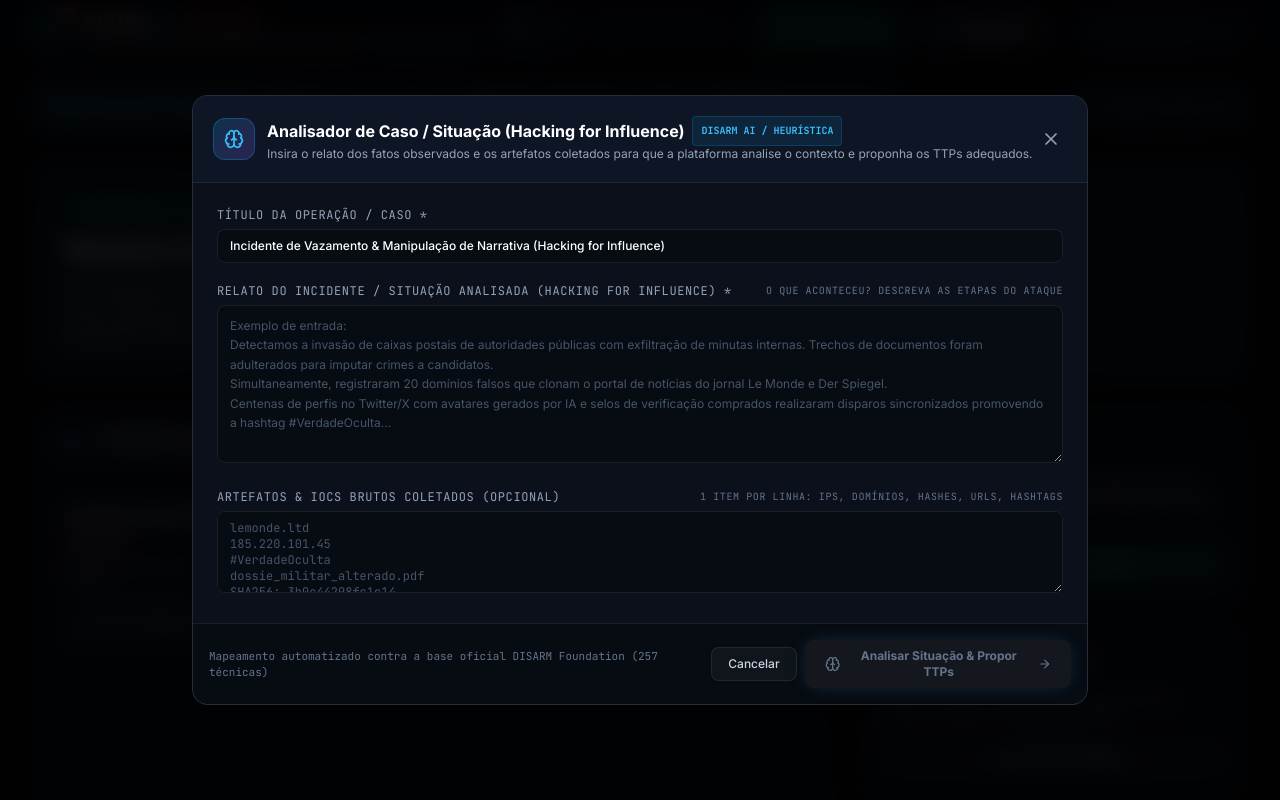
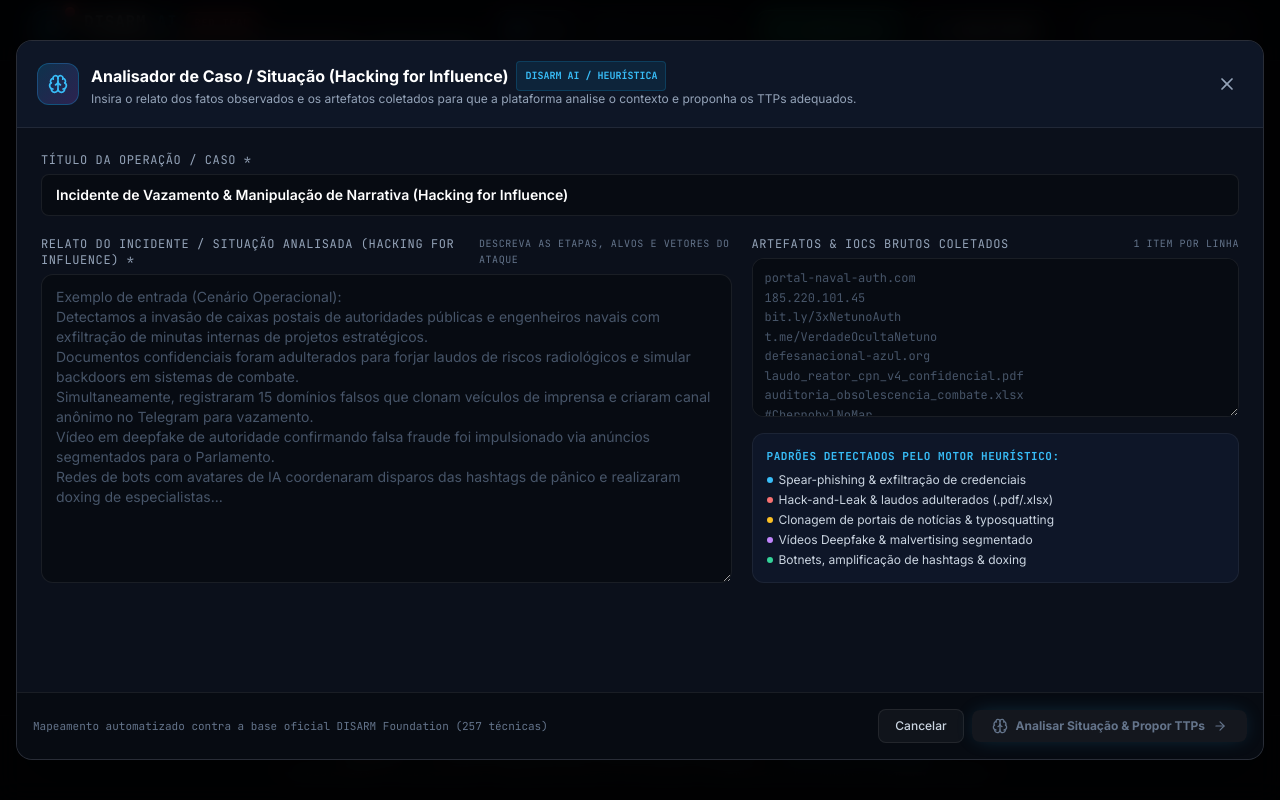
Before and after one commit to cybersailor-war/disarm-threat-dashboard, a React (Vite) app: page / in a window 1280 px wide. Both pictures are taken after a click on the button "Analisar Caso". Shown: the top 800 px of the page. Built offline with nearby package versions, Linux system fonts and the light colour scheme.

Commit message:
refactor: simplificar estado limpo, remover persistencia ativa e expandir janela do analisador HFI

```diff
--- a/src/App.tsx
+++ b/src/App.tsx
@@ -433,8 +433,6 @@ export const App: React.FC = () => {
           <EmptyOperationState
             allCampaigns={allCampaigns}
             onSelectCampaign={handleCampaignChange}
-            onOpenAnalyzer={() => setAnalyzerModalOpen(true)}
-            onCreateNewCampaign={handleCreateNewCampaign}
             onOpenUpload={() => setUploadModalOpen(true)}
             onExploreFramework={() => setActiveTab('navigator')}
           />
--- a/src/components/EmptyOperationState.tsx
+++ b/src/components/EmptyOperationState.tsx
@@ -1,24 +1,19 @@
 import React from 'react';
 import {
   FolderOpen,
-  Brain,
-  Plus,
   Upload,
   BookOpen,
   ArrowRight,
   ShieldAlert,
   Clock,
   Layers,
-  CheckCircle2,
-  AlertTriangle,
+  ChevronRight,
 } from 'lucide-react';
 import { DisarmCampaign } from '../types/disarm';
 
 interface EmptyOperationStateProps {
   allCampaigns: DisarmCampaign[];
   onSelectCampaign: (campaign: DisarmCampaign) => void;
-  onOpenAnalyzer: () => void;
-  onCreateNewCampaign: () => void;
   onOpenUpload: () => void;
   onExploreFramework: () => void;
 }
@@ -26,13 +21,11 @@ interface EmptyOperationStateProps {
 export const EmptyOperationState: React.FC<EmptyOperationStateProps> = ({
   allCampaigns,
   onSelectCampaign,
-  onOpenAnalyzer,
-  onCreateNewCampaign,
   onOpenUpload,
   onExploreFramework,
 }) => {
   return (
-    <div className="space-y-6 animate-in fade-in duration-200">
+    <div className="space-y-6 animate-in fade-in duration-200 max-w-6xl mx-auto">
       {/* Hero Welcome Banner */}
       <div className="relative overflow-hidden rounded-2xl bg-gradient-to-r from-[#0d1322] via-[#0b101c] to-[#0d1322] border border-white/[0.08] p-6 lg:p-8 shadow-2xl">
         <div className="absolute top-0 right-0 w-96 h-96 bg-sky-500/5 rounded-full blur-3xl pointer-events-none -mr-20 -mt-20"></div>
@@ -49,53 +42,67 @@ export const EmptyOperationState: React.FC<EmptyOperationStateProps> = ({
           </h2>
 
           <p className="text-sm text-slate-300 font-sans leading-relaxed">
-            A ferramenta foi iniciada em estado limpo. Você pode selecionar uma investigação armazenada em{' '}
-            <strong className="text-sky-300 font-medium">Operações Salvas</strong>, iniciar uma nova análise heurística de{' '}
-            <strong className="text-emerald-300 font-medium">Hacking for Influence</strong> a partir de um relato de incidente, ou criar uma operação em branco.
+            A ferramenta foi iniciada em estado limpo. Selecione uma investigação abaixo em{' '}
+            <strong className="text-sky-300 font-medium">Operações Salvas</strong> ou inicie uma nova análise de incidente através do botão{' '}
+            <strong className="text-emerald-300 font-medium">Analisar Caso</strong> no menu superior.
           </p>
         </div>
       </div>
 
-      {/* Grid of Options */}
-      <div className="grid grid-cols-1 lg:grid-cols-3 gap-6">
-        {/* Column 1 & 2: Saved Operations List */}
-        <div className="lg:col-span-2 space-y-4 rounded-2xl bg-[#0b101c] border border-white/[0.08] p-5 shadow-tactical">
-          <div className="flex items-center justify-between border-b border-white/[0.06] pb-3">
-            <div className="flex items-center gap-2.5">
-              <div className="p-2 rounded-xl bg-sky-500/10 border border-sky-500/20 text-sky-400">
+      {/* Main Section: Operações Salvas (Full Width) */}
+      <div className="space-y-4 rounded-2xl bg-[#0b101c] border border-white/[0.08] p-6 shadow-tactical">
+        <div className="flex flex-col sm:flex-row sm:items-center justify-between gap-3 border-b border-white/[0.06] pb-4">
+          <div className="flex items-center gap-3">
+            <div className="p-2.5 rounded-xl bg-sky-500/10 border border-sky-500/20 text-sky-400">
               <FolderOpen className="w-5 h-5" />
             </div>
             <div>
-                <h3 className="text-sm font-semibold text-white">Operações Salvas</h3>
+              <h3 className="text-base font-bold text-white">Operações Salvas</h3>
               <p className="text-xs text-slate-400 font-mono">
                 {allCampaigns.length} {allCampaigns.length === 1 ? 'caso disponível' : 'casos disponíveis na estação'}
               </p>
             </div>
           </div>
 
-            <span className="text-[11px] font-mono text-emerald-400 px-2 py-0.5 rounded bg-emerald-500/10 border border-emerald-500/20">
-              Persistência Local Ativa
-            </span>
+          {/* Secondary Quick Actions */}
+          <div className="flex items-center gap-2">
+            <button
+              onClick={onOpenUpload}
+              className="flex items-center gap-1.5 py-1.5 px-3 rounded-lg text-xs font-mono text-slate-300 hover:text-white bg-white/[0.04] hover:bg-white/[0.08] border border-white/[0.08] transition-all cursor-pointer"
+              title="Importar camada DISARM Navigator em JSON"
+            >
+              <Upload className="w-3.5 h-3.5 text-sky-400" />
+              <span>Upload JSON</span>
+            </button>
+            <button
+              onClick={onExploreFramework}
+              className="flex items-center gap-1.5 py-1.5 px-3 rounded-lg text-xs font-mono text-slate-300 hover:text-white bg-white/[0.04] hover:bg-white/[0.08] border border-white/[0.08] transition-all cursor-pointer"
+              title="Consultar catálogo de 16 Táticas e 391 Técnicas"
+            >
+              <BookOpen className="w-3.5 h-3.5 text-emerald-400" />
+              <span>DISARM Red Framework</span>
+            </button>
+          </div>
         </div>
 
         {allCampaigns.length === 0 ? (
-            <div className="py-8 text-center text-slate-500 text-xs font-mono">
+          <div className="py-12 text-center text-slate-500 text-xs font-mono">
             Nenhuma operação salva encontrada no armazenamento local.
           </div>
         ) : (
-            <div className="space-y-2.5 max-h-[380px] overflow-y-auto pr-1">
+          <div className="space-y-3">
             {allCampaigns.map((camp) => (
               <div
                 key={camp.id}
-                  className="flex flex-col sm:flex-row sm:items-center justify-between gap-3 p-3.5 rounded-xl bg-[#0e1424] hover:bg-[#131b30] border border-white/[0.06] hover:border-sky-500/40 transition-all group"
+                className="flex flex-col md:flex-row md:items-center justify-between gap-4 p-4 rounded-xl bg-[#0e1424] hover:bg-[#131b30] border border-white/[0.06] hover:border-sky-500/40 transition-all group shadow-sm"
               >
-                  <div className="space-y-1 min-w-0 flex-1">
-                    <div className="flex items-center gap-2 flex-wrap">
-                      <span className="text-xs sm:text-sm font-bold text-slate-100 group-hover:text-sky-300 transition-colors truncate">
+                <div className="space-y-1.5 min-w-0 flex-1">
+                  <div className="flex items-center gap-2.5 flex-wrap">
+                    <span className="text-sm sm:text-base font-bold text-slate-100 group-hover:text-sky-300 transition-colors truncate">
                       {camp.name}
                     </span>
                     <span
-                        className={`text-[9px] font-mono px-2 py-0.5 rounded border font-bold uppercase flex-shrink-0 ${
+                      className={`text-[10px] font-mono px-2 py-0.5 rounded border font-bold uppercase flex-shrink-0 ${
                         camp.overallSeverity === 'critical'
                           ? 'text-red-400 bg-red-500/10 border-red-500/30'
                           : 'text-amber-400 bg-amber-500/10 border-amber-500/30'
@@ -106,7 +113,7 @@ export const EmptyOperationState: React.FC<EmptyOperationStateProps> = ({
                   </div>
 
                   <div className="flex items-center gap-3 text-xs text-slate-400 font-mono flex-wrap">
-                      <span>{camp.threatActor || 'Ator não atribuído'}</span>
+                    <span className="text-slate-300">{camp.threatActor || 'Ator não atribuído'}</span>
                     <span className="text-slate-600">•</span>
                     <span className="text-sky-400 font-semibold">{camp.techniques.length} TTPs mapeadas</span>
                     <span className="text-slate-600">•</span>
@@ -114,7 +121,7 @@ export const EmptyOperationState: React.FC<EmptyOperationStateProps> = ({
                   </div>
 
                   {camp.description && (
-                      <p className="text-xs text-slate-400 line-clamp-1 font-sans">
+                    <p className="text-xs text-slate-400 line-clamp-2 font-sans leading-relaxed">
                       {camp.description}
                     </p>
                   )}
@@ -122,80 +129,16 @@ export const EmptyOperationState: React.FC<EmptyOperationStateProps> = ({
 
                 <button
                   onClick={() => onSelectCampaign(camp)}
-                    className="flex items-center justify-center gap-2 px-3.5 py-2 rounded-xl text-xs font-semibold font-mono text-sky-300 hover:text-white bg-sky-500/10 hover:bg-sky-500/20 border border-sky-500/30 hover:border-sky-500/50 transition-all cursor-pointer whitespace-nowrap flex-shrink-0 shadow-sm"
+                  className="flex items-center justify-center gap-2 px-4 py-2.5 rounded-xl text-xs font-semibold font-mono text-sky-300 hover:text-white bg-sky-500/10 hover:bg-sky-500/20 border border-sky-500/30 hover:border-sky-500/50 transition-all cursor-pointer whitespace-nowrap flex-shrink-0 shadow-sm"
                 >
                   <span>Carregar Operação</span>
-                    <ArrowRight className="w-3.5 h-3.5 group-hover:translate-x-0.5 transition-transform" />
+                  <ArrowRight className="w-4 h-4 group-hover:translate-x-0.5 transition-transform" />
                 </button>
               </div>
             ))}
           </div>
         )}
       </div>
-
-        {/* Column 3: Quick Creation & Analysis Options */}
-        <div className="space-y-4">
-          {/* Option A: Analisar Caso (HFI) */}
-          <div className="rounded-2xl bg-gradient-to-br from-emerald-950/20 via-[#0b101c] to-[#0b101c] border border-emerald-500/30 p-5 space-y-3 shadow-tactical">
-            <div className="flex items-center gap-2.5">
-              <div className="p-2 rounded-xl bg-emerald-500/15 border border-emerald-500/30 text-emerald-400">
-                <Brain className="w-5 h-5" />
-              </div>
-              <h3 className="text-sm font-semibold text-white">Analisar Novo Caso</h3>
-            </div>
-            <p className="text-xs text-slate-300 font-sans leading-relaxed">
-              Cole a narrativa do incidente e a lista de IOCs brutos (IPs, domínios, hashes) para inferência automática contra a base DISARM.
-            </p>
-            <button
-              onClick={onOpenAnalyzer}
-              className="w-full flex items-center justify-center gap-2 py-2.5 px-4 rounded-xl text-xs font-semibold text-emerald-300 hover:text-white bg-emerald-500/20 hover:bg-emerald-500/30 border border-emerald-500/40 hover:border-emerald-400 transition-all cursor-pointer shadow-sm"
-            >
-              <Brain className="w-4 h-4" />
-              <span>Abrir Analisador de Caso</span>
-            </button>
-          </div>
-
-          {/* Option B: Nova Operação em Branco */}
-          <div className="rounded-2xl bg-[#0b101c] border border-white/[0.08] p-5 space-y-3 shadow-tactical">
-            <div className="flex items-center gap-2.5">
-              <div className="p-2 rounded-xl bg-white/[0.04] border border-white/[0.08] text-slate-300">
-                <Plus className="w-5 h-5 text-sky-400" />
-              </div>
-              <h3 className="text-sm font-semibold text-white">Nova Investigação Vazia</h3>
-            </div>
-            <p className="text-xs text-slate-400 font-sans leading-relaxed">
-              Inicie um caso em branco para montagem manual de técnicas na matriz ou importação de TTPs.
-            </p>
-            <button
-              onClick={onCreateNewCampaign}
-              className="w-full flex items-center justify-center gap-2 py-2 px-4 rounded-xl text-xs font-semibold text-slate-200 hover:text-white bg-white/[0.04] hover:bg-white/[0.08] border border-white/[0.1] hover:border-white/[0.2] transition-all cursor-pointer"
-            >
-              <Plus className="w-3.5 h-3.5" />
-              <span>Criar Caso em Branco</span>
-            </button>
-          </div>
-
-          {/* Quick Links: Upload JSON & Framework */}
-          <div className="flex items-center gap-2 pt-1">
-            <button
-              onClick={onOpenUpload}
-              className="flex-1 flex items-center justify-center gap-1.5 py-2 px-3 rounded-xl text-xs font-medium text-slate-300 hover:text-white bg-white/[0.03] hover:bg-white/[0.06] border border-white/[0.08] transition-all cursor-pointer"
-              title="Importar camada DISARM Navigator em JSON"
-            >
-              <Upload className="w-3.5 h-3.5 text-sky-400" />
-              <span>Upload JSON</span>
-            </button>
-            <button
-              onClick={onExploreFramework}
-              className="flex-1 flex items-center justify-center gap-1.5 py-2 px-3 rounded-xl text-xs font-medium text-slate-300 hover:text-white bg-white/[0.03] hover:bg-white/[0.06] border border-white/[0.08] transition-all cursor-pointer"
-              title="Consultar catálogo de 16 Táticas e 391 Técnicas"
-            >
-              <BookOpen className="w-3.5 h-3.5 text-emerald-400" />
-              <span>Ver Framework</span>
-            </button>
-          </div>
-        </div>
-      </div>
     </div>
   );
 };
--- a/src/components/HackingForInfluenceAnalyzerModal.tsx
+++ b/src/components/HackingForInfluenceAnalyzerModal.tsx
@@ -338,7 +338,7 @@ SHA256: e3b0c44298fc1c149afbf4c8996fb92427ae41e4649b934ca495991b7852b855`
 
   return (
     <div className="fixed inset-0 z-50 flex items-center justify-center p-4 bg-black/85 backdrop-blur-md animate-in fade-in duration-150">
-      <div className="bg-[#0b101b] border border-white/[0.12] rounded-2xl max-w-4xl w-full max-h-[92vh] overflow-hidden flex flex-col shadow-2xl">
+      <div className="bg-[#0b101b] border border-white/[0.12] rounded-2xl max-w-6xl xl:max-w-7xl w-full max-h-[95vh] h-[90vh] overflow-hidden flex flex-col shadow-2xl">
         {/* Modal Top Header */}
         <div className="p-5 border-b border-white/[0.08] flex items-center justify-between bg-[#0e1626]">
           <div className="flex items-center gap-3">
@@ -378,44 +378,80 @@ SHA256: e3b0c44298fc1c149afbf4c8996fb92427ae41e4649b934ca495991b7852b855`
                 type="text"
                 value={caseTitle}
                 onChange={(e) => setCaseTitle(e.target.value)}
-                placeholder="Ex: Operação Hack-and-Leak & Clones de Imprensa"
-                className="w-full px-3 py-2 text-xs rounded-lg bg-[#070b12] border border-white/[0.08] text-white focus:outline-none focus:border-sky-500 font-medium"
+                placeholder="Ex: Operação Netuno - Sabotagem do SN Vanguarda"
+                className="w-full px-3.5 py-2.5 text-sm rounded-lg bg-[#070b12] border border-white/[0.08] text-white focus:outline-none focus:border-sky-500 font-semibold"
                 required
               />
             </div>
 
-            {/* Incident Text Context */}
-            <div>
+            {/* Two-Column Grid for Incident Narrative & Raw IOCs */}
+            <div className="grid grid-cols-1 lg:grid-cols-12 gap-5">
+              {/* Left Column (7 cols): Incident Text Context */}
+              <div className="lg:col-span-7 flex flex-col">
                 <label className="block text-xs font-mono uppercase tracking-wider text-slate-400 mb-1.5 flex items-center justify-between">
                   <span>Relato do Incidente / Situação Analisada (Hacking for Influence) *</span>
-                <span className="text-slate-500 text-[10px]">O que aconteceu? Descreva as etapas do ataque</span>
+                  <span className="text-slate-500 text-[10px]">Descreva as etapas, alvos e vetores do ataque</span>
                 </label>
                 <textarea
                   value={incidentText}
                   onChange={(e) => setIncidentText(e.target.value)}
-                rows={7}
-                placeholder="Exemplo de entrada:
-Detectamos a invasão de caixas postais de autoridades públicas com exfiltração de minutas internas. Trechos de documentos foram adulterados para imputar crimes a candidatos.
-Simultaneamente, registraram 20 domínios falsos que clonam o portal de notícias do jornal Le Monde e Der Spiegel.
-Centenas de perfis no Twitter/X com avatares gerados por IA e selos de verificação comprados realizaram disparos sincronizados promovendo a hashtag #VerdadeOculta..."
-                className="w-full px-3 py-2.5 text-xs rounded-lg bg-[#070b12] border border-white/[0.08] text-white placeholder-slate-600 focus:outline-none focus:border-sky-500 font-sans leading-relaxed"
+                  rows={13}
+                  placeholder="Exemplo de entrada (Cenário Operacional):
+Detectamos a invasão de caixas postais de autoridades públicas e engenheiros navais com exfiltração de minutas internas de projetos estratégicos.
+Documentos confidenciais foram adulterados para forjar laudos de riscos radiológicos e simular backdoors em sistemas de combate.
+Simultaneamente, registraram 15 domínios falsos que clonam veículos de imprensa e criaram canal anônimo no Telegram para vazamento.
+Vídeo em deepfake de autoridade confirmando falsa fraude foi impulsionado via anúncios segmentados para o Parlamento.
+Redes de bots com avatares de IA coordenaram disparos das hashtags de pânico e realizaram doxing de especialistas..."
+                  className="w-full px-3.5 py-3 text-xs sm:text-sm rounded-xl bg-[#070b12] border border-white/[0.08] text-white placeholder-slate-600 focus:outline-none focus:border-sky-500 font-sans leading-relaxed resize-y flex-1"
                   required
                 />
               </div>
 
-            {/* Raw IOCs / Artifacts */}
-            <div>
+              {/* Right Column (5 cols): Raw IOCs + Tactical Guidance Card */}
+              <div className="lg:col-span-5 flex flex-col space-y-4">
+                <div className="flex flex-col flex-1">
                   <label className="block text-xs font-mono uppercase tracking-wider text-slate-400 mb-1.5 flex items-center justify-between">
-                <span>Artefatos & IOCs Brutos Coletados (opcional)</span>
-                <span className="text-slate-500 text-[10px]">1 item por linha: IPs, domínios, hashes, URLs, hashtags</span>
+                    <span>Artefatos &amp; IOCs Brutos Coletados</span>
+                    <span className="text-slate-500 text-[10px]">1 item por linha</span>
                   </label>
                   <textarea
                     value={rawIocs}
                     onChange={(e) => setRawIocs(e.target.value)}
-                rows={4}
-                placeholder={`lemonde.ltd\n185.220.101.45\n#VerdadeOculta\ndossie_militar_alterado.pdf\nSHA256: 3b0c44298fc1c14...`}
-                className="w-full px-3 py-2 text-xs rounded-lg bg-[#070b12] border border-white/[0.08] text-white placeholder-slate-600 focus:outline-none focus:border-sky-500 font-mono"
+                    rows={7}
+                    placeholder="portal-naval-auth.com&#10;185.220.101.45&#10;bit.ly/3xNetunoAuth&#10;t.me/VerdadeOcultaNetuno&#10;defesanacional-azul.org&#10;laudo_reator_cpn_v4_confidencial.pdf&#10;auditoria_obsolescencia_combate.xlsx&#10;#ChernobylNoMar&#10;#FarsaNetuno&#10;SHA256: 3b0c44298fc1c14..."
+                    className="w-full px-3 py-2.5 text-xs rounded-xl bg-[#070b12] border border-white/[0.08] text-white placeholder-slate-600 focus:outline-none focus:border-sky-500 font-mono leading-relaxed resize-y flex-1"
                   />
+                </div>
+
+                {/* Tactical Extraction Intelligence Card */}
+                <div className="p-3.5 rounded-xl bg-[#0e1628] border border-white/[0.06] space-y-2">
+                  <span className="text-[11px] font-mono text-sky-400 font-bold uppercase tracking-wider block">
+                    Padrões Detectados pelo Motor Heurístico:
+                  </span>
+                  <ul className="text-xs text-slate-300 space-y-1 font-sans">
+                    <li className="flex items-center gap-1.5">
+                      <span className="w-1.5 h-1.5 rounded-full bg-sky-400 flex-shrink-0"></span>
+                      <span>Spear-phishing &amp; exfiltração de credenciais</span>
+                    </li>
+                    <li className="flex items-center gap-1.5">
+                      <span className="w-1.5 h-1.5 rounded-full bg-red-400 flex-shrink-0"></span>
+                      <span>Hack-and-Leak &amp; laudos adulterados (.pdf/.xlsx)</span>
+                    </li>
+                    <li className="flex items-center gap-1.5">
+                      <span className="w-1.5 h-1.5 rounded-full bg-amber-400 flex-shrink-0"></span>
+                      <span>Clonagem de portais de notícias &amp; typosquatting</span>
+                    </li>
+                    <li className="flex items-center gap-1.5">
+                      <span className="w-1.5 h-1.5 rounded-full bg-purple-400 flex-shrink-0"></span>
+                      <span>Vídeos Deepfake &amp; malvertising segmentado</span>
+                    </li>
+                    <li className="flex items-center gap-1.5">
+                      <span className="w-1.5 h-1.5 rounded-full bg-emerald-400 flex-shrink-0"></span>
+                      <span>Botnets, amplificação de hashtags &amp; doxing</span>
+                    </li>
+                  </ul>
+                </div>
+              </div>
             </div>
           </div>
         ) : (
--- a/src/components/Header.tsx
+++ b/src/components/Header.tsx
@@ -144,9 +144,8 @@ export const Header: React.FC<HeaderProps> = ({
 
             {campaignDropdownOpen && (
               <div className="absolute left-0 mt-2 w-full sm:w-[460px] bg-[#0d131f] border border-white/[0.12] rounded-xl shadow-2xl p-2 z-50 animate-in fade-in duration-150 max-h-[80vh] overflow-y-auto">
-                <div className="px-3 py-1.5 text-[10px] font-mono uppercase tracking-wider text-slate-400 border-b border-white/[0.06] mb-1 flex items-center justify-between">
+                <div className="px-3 py-1.5 text-[10px] font-mono uppercase tracking-wider text-slate-400 border-b border-white/[0.06] mb-1">
                   <span>Operações Salvas ({allCampaigns.length})</span>
-                  <span className="text-emerald-400 text-[9px] font-mono">Persistência Ativa</span>
                 </div>
 
                 <div className="space-y-1">
```
Lines whose indentation alone changed are shown as unchanged.
